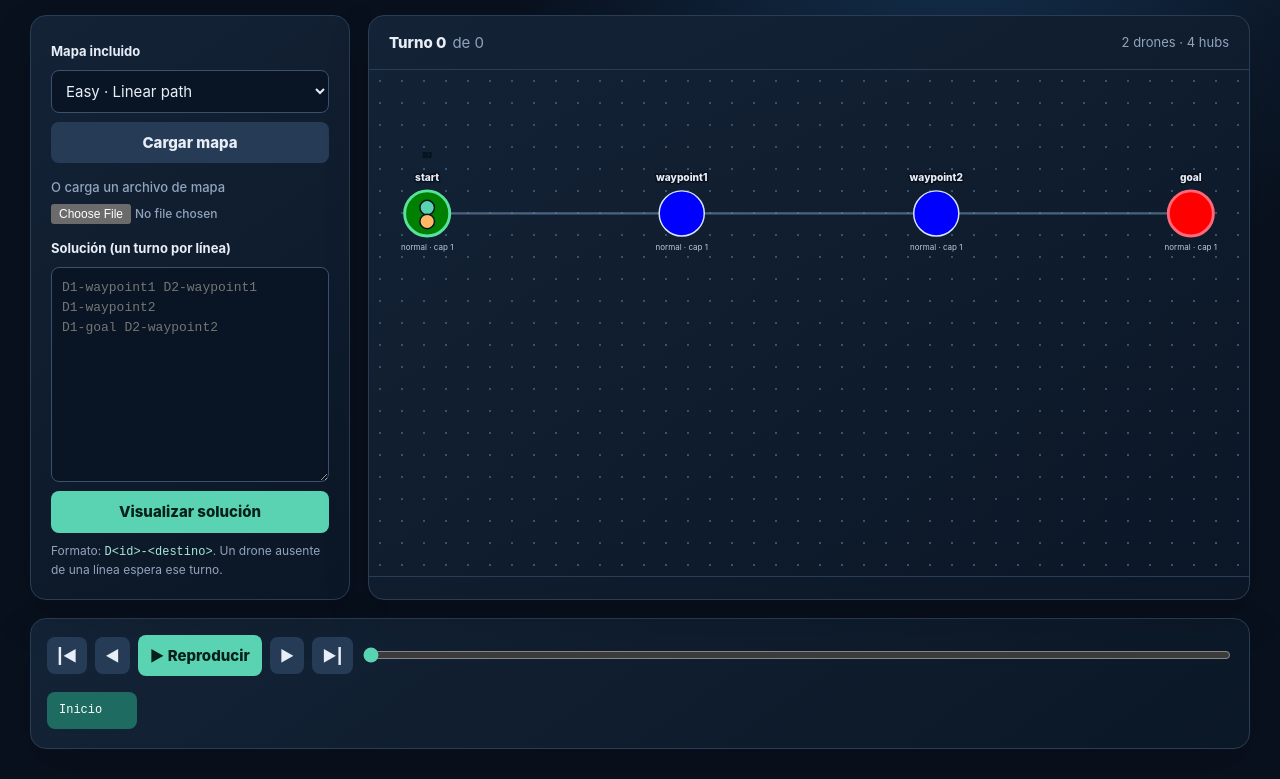
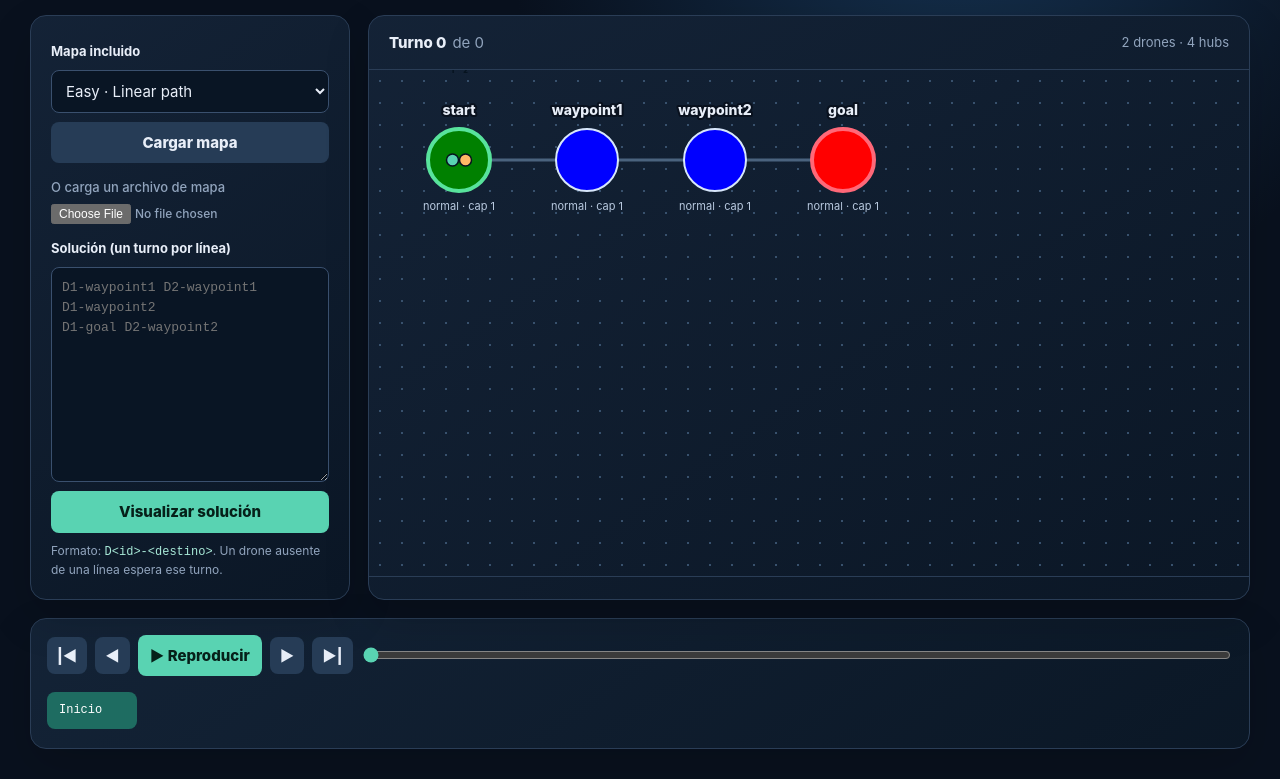
Before and after one commit to davidgarciasolis/visualizador-fly-in, a plain HTML site: page index.html in a window 1280 px wide. Shown: the part 124-903 px from the top of the page. Drawn offline with Linux system fonts and the light colour scheme.

Commit message:
mejora de la visualizacion

```diff
--- a/app.js
+++ b/app.js
@@ -60,14 +60,31 @@ function snapshots() {
 }
 
 function el(name, attrs = {}) { const node = document.createElementNS(svgNs, name); Object.entries(attrs).forEach(([k,v]) => node.setAttribute(k,v)); return node; }
+function droneSlots(count, centerX, centerY) {
+  if (count === 1) return [{ x: centerX, y: centerY }];
+  const columns = Math.ceil(Math.sqrt(count));
+  const spacing = 13;
+  return Array.from({ length: count }, (_, index) => ({
+    x: centerX + ((index % columns) - (columns - 1) / 2) * spacing,
+    y: centerY + (Math.floor(index / columns) - (Math.ceil(count / columns) - 1) / 2) * spacing,
+  }));
+}
+
 function renderGraph() {
   if (!state.map) return; const svg = $('graph'); svg.replaceChildren(); const hubs = [...state.map.hubs.values()];
   const minX=Math.min(...hubs.map(h=>h.x)), maxX=Math.max(...hubs.map(h=>h.x)), minY=Math.min(...hubs.map(h=>h.y)), maxY=Math.max(...hubs.map(h=>h.y));
-  const scale = Math.min(1050 / Math.max(1,maxX-minX), 600 / Math.max(1,maxY-minY)); const pos = (hub) => ({ x:80+(hub.x-minX)*scale, y:80+(maxY-hub.y)*scale });
-  svg.setAttribute('viewBox', `0 0 ${Math.max(650,(maxX-minX)*scale+160)} ${Math.max(460,(maxY-minY)*scale+160)}`);
+  // Cada unidad del mapa conserva una separación mínima. Los grafos anchos se
+  // desplazan horizontalmente en vez de comprimir nodos, textos y conexiones.
+  const scaleX = 128, scaleY = 140, padding = 90;
+  const width = Math.max(650, (maxX - minX) * scaleX + padding * 2);
+  const height = Math.max(460, (maxY - minY) * scaleY + padding * 2);
+  const pos = (hub) => ({ x:padding+(hub.x-minX)*scaleX, y:padding+(maxY-hub.y)*scaleY });
+  svg.setAttribute('viewBox', `0 0 ${width} ${height}`);
+  svg.style.width = `${width}px`;
+  svg.style.height = `${height}px`;
   const current = snapshots()[state.turn]; const transit = new Set([...current.values()].filter(p=>p.edge).map(p=>p.edge));
   state.map.edges.forEach(edge => { const a=pos(state.map.hubs.get(edge.a)), b=pos(state.map.hubs.get(edge.b)); svg.append(el('line',{x1:a.x,y1:a.y,x2:b.x,y2:b.y,class:`edge ${transit.has(edge)?'transit':''}`})); });
-  hubs.forEach(hub => { const p=pos(hub), drones=[...current].filter(([,place])=>place.hub===hub.name).map(([id])=>id), group=el('g',{class:`hub ${hub.kind==='start_hub'?'start':''} ${hub.kind==='end_hub'?'end':''} ${hub.zone==='blocked'?'blocked':''}`}); group.append(el('circle',{cx:p.x,cy:p.y,r:31,fill:hub.color||'#35516f',class:'core'})); const label=el('text',{x:p.x,y:p.y-45,class:'hub-label','text-anchor':'middle'}); label.textContent=hub.name; group.append(label); const meta=el('text',{x:p.x,y:p.y+50,class:'meta-label','text-anchor':'middle'}); meta.textContent=`${hub.zone||'normal'} · cap ${hub.max_drones||1}`; group.append(meta); drones.forEach((id,i)=>{ const angle=(i/drones.length)*Math.PI*2-Math.PI/2, dx=Math.cos(angle)*Math.min(19,8+i*3),dy=Math.sin(angle)*Math.min(19,8+i*3); group.append(el('circle',{cx:p.x+dx,cy:p.y+dy,r:10,fill:droneColor(id),class:'drone'})); const txt=el('text',{x:p.x+dx,cy:p.y+dy,class:'drone-label'}); txt.textContent=`D${id}`; group.append(txt); }); svg.append(group); });
+  hubs.forEach(hub => { const p=pos(hub), drones=[...current].filter(([,place])=>place.hub===hub.name).map(([id])=>id), slots=droneSlots(drones.length,p.x,p.y), radius=Math.max(31,Math.ceil(Math.sqrt(drones.length))*8+8), group=el('g',{class:`hub ${hub.kind==='start_hub'?'start':''} ${hub.kind==='end_hub'?'end':''} ${hub.zone==='blocked'?'blocked':''}`}); group.append(el('circle',{cx:p.x,cy:p.y,r:radius,fill:hub.color||'#35516f',class:'core'})); const label=el('text',{x:p.x,y:p.y-radius-14,class:'hub-label','text-anchor':'middle'}); label.textContent=hub.name; group.append(label); const meta=el('text',{x:p.x,y:p.y+radius+19,class:'meta-label','text-anchor':'middle'}); meta.textContent=`${hub.zone||'normal'} · cap ${hub.max_drones||1}`; group.append(meta); drones.forEach((id,index)=>{ const slot=slots[index]; group.append(el('circle',{cx:slot.x,cy:slot.y,r:6,fill:droneColor(id),class:'drone'})); const txt=el('text',{x:slot.x,cy:slot.y,class:'drone-label'}); txt.textContent=id; group.append(txt); }); svg.append(group); });
   [...current].filter(([,p])=>p.edge).forEach(([id,{edge}])=>{ const a=pos(state.map.hubs.get(edge.a)),b=pos(state.map.hubs.get(edge.b)); const circle=el('circle',{cx:(a.x+b.x)/2,cy:(a.y+b.y)/2,r:11,fill:droneColor(id),class:'drone'}); svg.append(circle); const txt=el('text',{x:(a.x+b.x)/2,cy:(a.y+b.y)/2,class:'drone-label'});txt.textContent=`D${id}`;svg.append(txt); });
 }
 function droneColor(id) { return ['#59d3b2','#ffb866','#7bb5ff','#f78fb3','#be8cff','#f1e05a','#60d9f1','#ff7e67'][((id-1)%8)]; }
--- a/styles.css
+++ b/styles.css
@@ -8,7 +8,7 @@ h1 { margin:0; font-size:clamp(28px,4vw,44px); letter-spacing:-.04em; } .eyebrow
 .control-panel,.visual-panel,.timeline-panel { border:1px solid var(--line); border-radius:16px; background:linear-gradient(145deg,rgba(20,35,55,.97),rgba(11,23,38,.97)); box-shadow:0 18px 45px rgba(0,0,0,.16); }
 .control-panel { padding:20px; display:flex; flex-direction:column; gap:9px; } label { margin-top:6px; font-weight:700; font-size:13px; } select,textarea,button,input[type=file] { font:inherit; } select,textarea { width:100%; border:1px solid #3a506e; border-radius:8px; padding:10px; color:var(--text); background:#091524; } textarea { min-height:215px; resize:vertical; font:13px/1.55 ui-monospace,SFMono-Regular,monospace; } button { cursor:pointer; border:0; border-radius:8px; padding:10px 12px; color:#062019; background:var(--accent); font-weight:800; } button:hover { filter:brightness(1.08); } button.secondary { background:#263c56; color:var(--text); } .file-label { color:var(--muted); font-weight:500; } input[type=file] { width:100%; margin-top:7px; color:var(--muted); font-size:12px; } .help { margin:0; color:var(--muted); font-size:12px; } code { color:#a8e9d8; }
 .visual-panel { min-height:560px; overflow:hidden; display:flex; flex-direction:column; } .graph-toolbar { display:flex; justify-content:space-between; align-items:center; padding:16px 20px; border-bottom:1px solid var(--line); color:var(--muted); } #turn-label { color:var(--text); font-weight:800; margin-right:6px; } #map-summary { font-size:13px; } #graph-wrap { position:relative; flex:1; min-height:440px; overflow:auto; background-image:radial-gradient(#38516d 1px,transparent 1px); background-size:22px 22px; } #graph { display:block; width:100%; height:100%; min-width:620px; min-height:440px; }
-.edge { stroke:#63809f; stroke-width:3; opacity:.7; } .edge.transit { stroke:var(--warn); stroke-width:6; opacity:1; } .hub .core { stroke:#d7e6fb; stroke-width:2; } .hub.start .core { stroke:#58e39c; stroke-width:4; } .hub.end .core { stroke:#ff6878; stroke-width:4; } .hub.blocked { opacity:.38; } .hub-label { fill:var(--text); font-weight:800; font-size:14px; paint-order:stroke; stroke:#09111e; stroke-width:4px; stroke-linejoin:round; } .meta-label { fill:#b8c9df; font-size:11px; } .drone { stroke:#07121f; stroke-width:2; } .drone-label { fill:#06131f; font-size:10px; font-weight:900; text-anchor:middle; dominant-baseline:central; }
+.edge { stroke:#63809f; stroke-width:3; opacity:.7; } .edge.transit { stroke:var(--warn); stroke-width:6; opacity:1; } .hub .core { stroke:#d7e6fb; stroke-width:2; } .hub.start .core { stroke:#58e39c; stroke-width:4; } .hub.end .core { stroke:#ff6878; stroke-width:4; } .hub.blocked { opacity:.38; } .hub-label { fill:var(--text); font-weight:800; font-size:14px; paint-order:stroke; stroke:#09111e; stroke-width:4px; stroke-linejoin:round; } .meta-label { fill:#b8c9df; font-size:11px; } .drone { stroke:#07121f; stroke-width:1.5; } .drone-label { fill:#06131f; font-size:7px; font-weight:900; text-anchor:middle; dominant-baseline:central; }
 .legend { display:flex; flex-wrap:wrap; gap:12px; padding:11px 20px; border-top:1px solid var(--line); color:var(--muted); font-size:12px; } .legend i { display:inline-block; width:10px; height:10px; border-radius:50%; margin-right:5px; }
 .timeline-panel { margin-top:18px; padding:16px; } .playback { display:flex; align-items:center; gap:8px; } .icon-button { padding:8px 10px; background:#263c56; color:var(--text); } .play-button { min-width:116px; } #turn-slider { flex:1; accent-color:var(--accent); } .turn-list { display:flex; gap:8px; list-style:none; overflow-x:auto; margin:16px 0 0; padding:0 0 3px; } .turn-list button { min-width:165px; text-align:left; color:var(--muted); background:#17273b; font:12px/1.4 ui-monospace,SFMono-Regular,monospace; } .turn-list button.active { background:#1e6c61; color:white; } .turn-list button:first-child { min-width:90px; }
 @media (max-width:800px) { .app-shell{padding:18px;} header{align-items:flex-start;flex-direction:column;} .workspace{grid-template-columns:1fr;} .visual-panel{min-height:460px;} .control-panel{order:2;} .playback{flex-wrap:wrap;} #turn-slider{min-width:100%;order:2;} }
```
